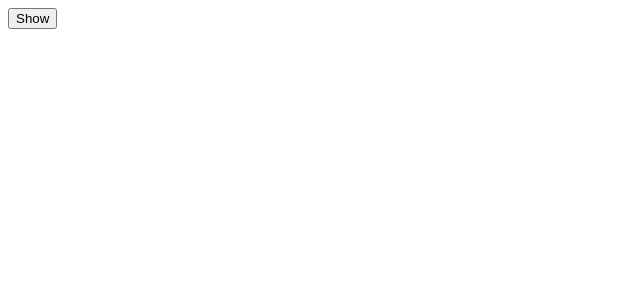
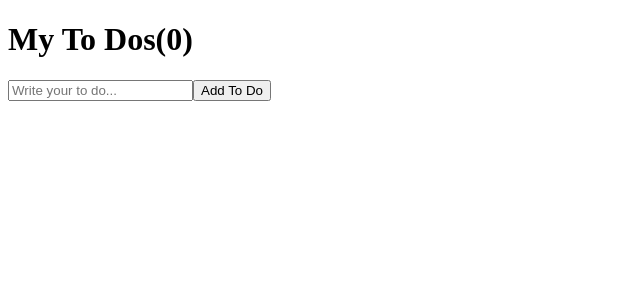
Before and after one commit to j2h30728/react-nomadcoder, a React (Create React App) app in the folder react-for-beginners/: page / in a window 1280 px wide. Shown: the top 300 px of the page, without its empty margins (0-640 px from the left). Built offline with nearby package versions, Linux system fonts and the light colour scheme.

Commit message:
7.0_To Do List part one

```diff
--- a/react-for-beginners/src/App.js
+++ b/react-for-beginners/src/App.js
@@ -1,24 +1,30 @@
 import { useState, useEffect } from "react";
 
-function Hello() {
-  function createed() {
-    console.log("create :)");
-    return destroyed;
-  }
-  function destroyed() {
-    console.log("destroyed :(");
-  }
-  useEffect(createed, []);
-  return <h1>Hello</h1>;
-}
-
 function App() {
-  const [showing, setShowing] = useState(false);
-  const onClick = () => setShowing((prev) => !prev);
+  const [toDo, setToDo] = useState("");
+  const [toDos, setToDos] = useState([]);
+  const onChange = (e) => setToDo(e.target.value);
+  const onSubmit = (e) => {
+    e.preventDefault();
+    console.log(toDo);
+    if (toDo.trim() === "") {
+      return;
+    }
+    setToDos((currentArry) => [toDo, ...currentArry]);
+    setToDo(""); //입력후, 제출하면 input value 초기화(빈칸됨)
+  };
   return (
     <div>
-      {showing ? <Hello /> : null}
-      <button onClick={onClick}>{showing ? "Hide" : "Show"}</button>
+      <h1>My To Dos({toDos.length})</h1>
+      <form onSubmit={onSubmit}>
+        <input
+          type="text"
+          value={toDo}
+          onChange={onChange}
+          placeholder="Write your to do..."
+        />
+        <button>Add To Do</button>
+      </form>
     </div>
   );
 }
```
